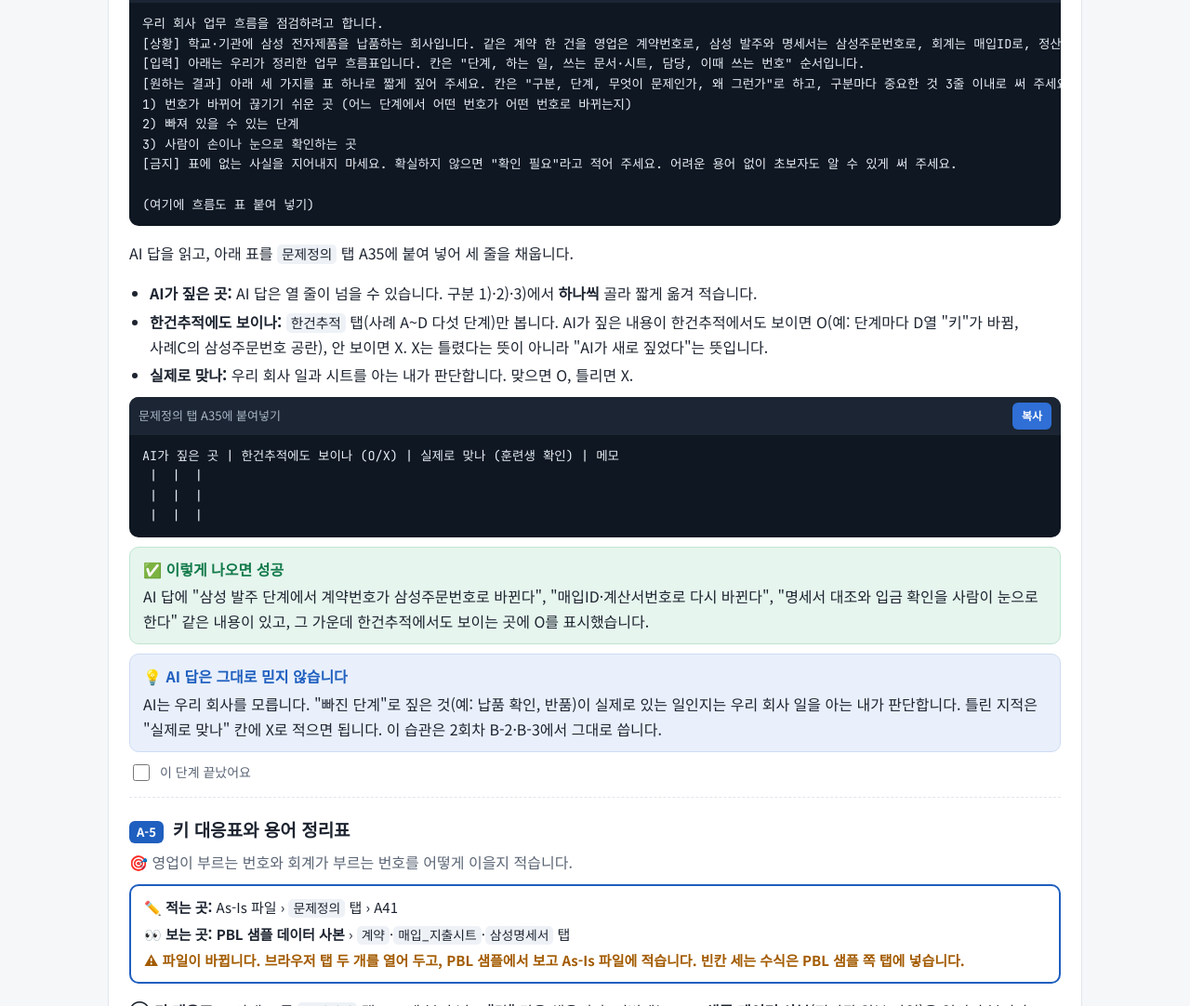
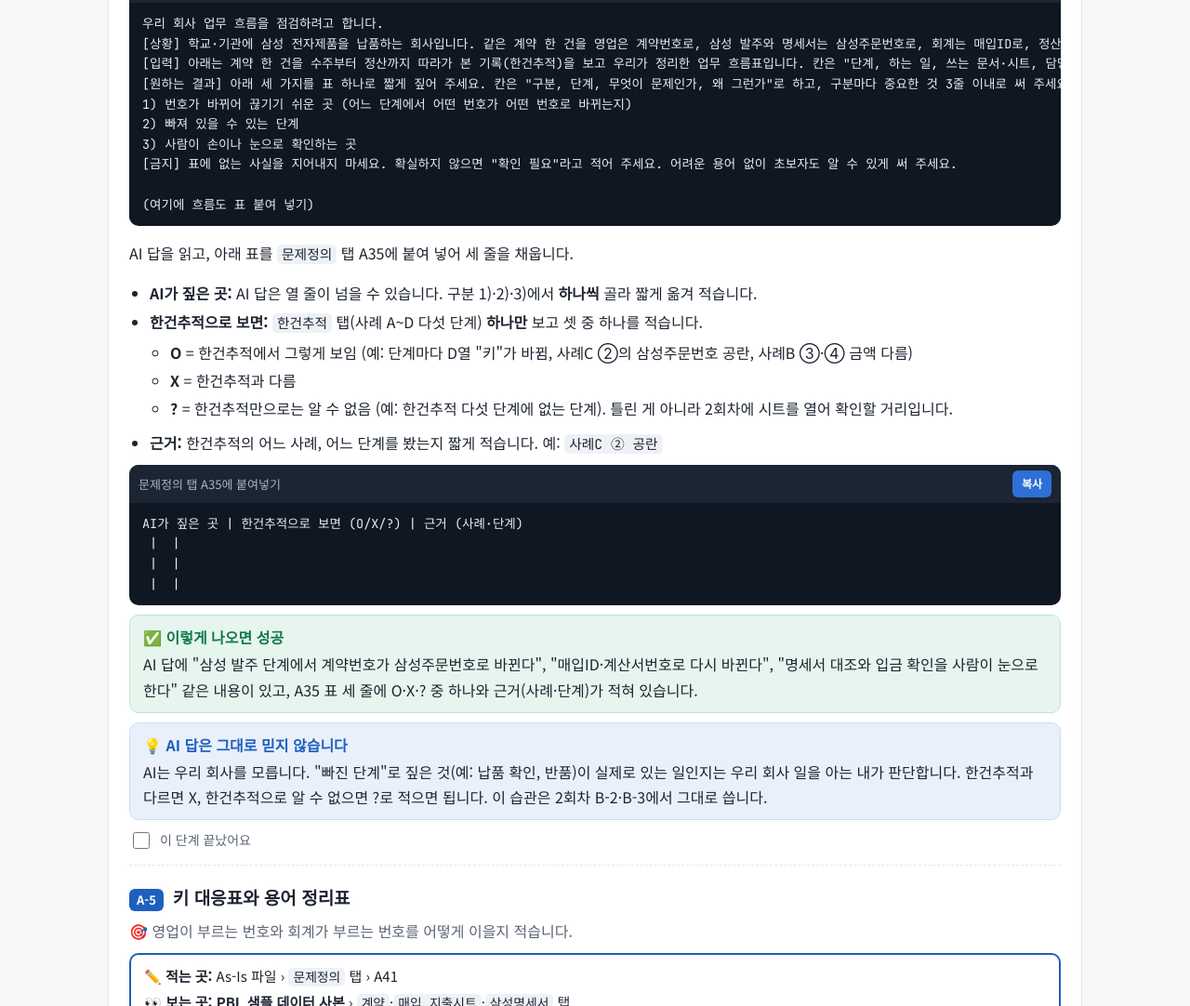
Before and after one commit to aivon-ai/eduaid-db-pbl, a plain HTML site: page index.html in a window 1280 px wide. Shown: the part 8656-9738 px from the top of the page at 93% size. Drawn offline with Linux system fonts and the light colour scheme.

Commit message:
A-4+: 한건추적 하나로 O/X/? 판정, A35 표 3칸으로 단순화, 프롬프트에 한건추적 기반 명시
Co-Authored-By: Claude Opus 5.5 <noreply@anthropic.com>

```diff
--- a/index.html
+++ b/index.html
@@ -255,7 +255,7 @@
     <div class="box warn"><b>⚠️ 보내기 전 확인</b>표에 고객명·기관명·금액·계좌를 적어 넣었다면 지우고 보냅니다. 단계 이름, 하는 일, 시트 이름, 번호 종류만 있으면 됩니다.</div>
     <div class="code"><div class="cap"><span>Claude 프롬프트</span><button class="copy">복사</button></div><pre>우리 회사 업무 흐름을 점검하려고 합니다.
 [상황] 학교·기관에 삼성 전자제품을 납품하는 회사입니다. 같은 계약 한 건을 영업은 계약번호로, 삼성 발주와 명세서는 삼성주문번호로, 회계는 매입ID로, 정산은 계산서번호로 부릅니다.
-[입력] 아래는 우리가 정리한 업무 흐름표입니다. 칸은 "단계, 하는 일, 쓰는 문서·시트, 담당, 이때 쓰는 번호" 순서입니다.
+[입력] 아래는 계약 한 건을 수주부터 정산까지 따라가 본 기록(한건추적)을 보고 우리가 정리한 업무 흐름표입니다. 칸은 "단계, 하는 일, 쓰는 문서·시트, 담당, 이때 쓰는 번호" 순서입니다.
 [원하는 결과] 아래 세 가지를 표 하나로 짧게 짚어 주세요. 칸은 "구분, 단계, 무엇이 문제인가, 왜 그런가"로 하고, 구분마다 중요한 것 3줄 이내로 써 주세요.
 1) 번호가 바뀌어 끊기기 쉬운 곳 (어느 단계에서 어떤 번호가 어떤 번호로 바뀌는지)
 2) 빠져 있을 수 있는 단계
@@ -266,15 +266,21 @@
     <p>AI 답을 읽고, 아래 표를 <code class="i">문제정의</code> 탭 A35에 붙여 넣어 세 줄을 채웁니다.</p>
     <ul>
       <li><b>AI가 짚은 곳:</b> AI 답은 열 줄이 넘을 수 있습니다. 구분 1)·2)·3)에서 <b>하나씩</b> 골라 짧게 옮겨 적습니다.</li>
-      <li><b>한건추적에도 보이나:</b> <code class="i">한건추적</code> 탭(사례 A~D 다섯 단계)만 봅니다. AI가 짚은 내용이 한건추적에서도 보이면 O(예: 단계마다 D열 "키"가 바뀜, 사례C의 삼성주문번호 공란), 안 보이면 X. X는 틀렸다는 뜻이 아니라 "AI가 새로 짚었다"는 뜻입니다.</li>
-      <li><b>실제로 맞나:</b> 우리 회사 일과 시트를 아는 내가 판단합니다. 맞으면 O, 틀리면 X.</li>
+      <li><b>한건추적으로 보면:</b> <code class="i">한건추적</code> 탭(사례 A~D 다섯 단계) <b>하나만</b> 보고 셋 중 하나를 적습니다.
+        <ul>
+          <li><b>O</b> = 한건추적에서 그렇게 보임 (예: 단계마다 D열 "키"가 바뀜, 사례C ②의 삼성주문번호 공란, 사례B ③·④ 금액 다름)</li>
+          <li><b>X</b> = 한건추적과 다름</li>
+          <li><b>?</b> = 한건추적만으로는 알 수 없음 (예: 한건추적 다섯 단계에 없는 단계). 틀린 게 아니라 2회차에 시트를 열어 확인할 거리입니다.</li>
+        </ul>
+      </li>
+      <li><b>근거:</b> 한건추적의 어느 사례, 어느 단계를 봤는지 짧게 적습니다. 예: <code class="i">사례C ② 공란</code></li>
     </ul>
-    <div class="code" data-tsv><div class="cap"><span>문제정의 탭 A35에 붙여넣기</span><button class="copy">복사</button></div><pre>AI가 짚은 곳 | 한건추적에도 보이나 (O/X) | 실제로 맞나 (훈련생 확인) | 메모
- |  |  |
- |  |  |
- |  |  | </pre></div>
-    <div class="box ok"><b>✅ 이렇게 나오면 성공</b>AI 답에 "삼성 발주 단계에서 계약번호가 삼성주문번호로 바뀐다", "매입ID·계산서번호로 다시 바뀐다", "명세서 대조와 입금 확인을 사람이 눈으로 한다" 같은 내용이 있고, 그 가운데 한건추적에서도 보이는 곳에 O를 표시했습니다.</div>
-    <div class="box note"><b>💡 AI 답은 그대로 믿지 않습니다</b>AI는 우리 회사를 모릅니다. "빠진 단계"로 짚은 것(예: 납품 확인, 반품)이 실제로 있는 일인지는 우리 회사 일을 아는 내가 판단합니다. 틀린 지적은 "실제로 맞나" 칸에 X로 적으면 됩니다. 이 습관은 2회차 B-2·B-3에서 그대로 씁니다.</div>
+    <div class="code" data-tsv><div class="cap"><span>문제정의 탭 A35에 붙여넣기</span><button class="copy">복사</button></div><pre>AI가 짚은 곳 | 한건추적으로 보면 (O/X/?) | 근거 (사례·단계)
+ |  |
+ |  |
+ |  | </pre></div>
+    <div class="box ok"><b>✅ 이렇게 나오면 성공</b>AI 답에 "삼성 발주 단계에서 계약번호가 삼성주문번호로 바뀐다", "매입ID·계산서번호로 다시 바뀐다", "명세서 대조와 입금 확인을 사람이 눈으로 한다" 같은 내용이 있고, A35 표 세 줄에 O·X·? 중 하나와 근거(사례·단계)가 적혀 있습니다.</div>
+    <div class="box note"><b>💡 AI 답은 그대로 믿지 않습니다</b>AI는 우리 회사를 모릅니다. "빠진 단계"로 짚은 것(예: 납품 확인, 반품)이 실제로 있는 일인지는 우리 회사 일을 아는 내가 판단합니다. 한건추적과 다르면 X, 한건추적으로 알 수 없으면 ?로 적으면 됩니다. 이 습관은 2회차 B-2·B-3에서 그대로 씁니다.</div>
   </div>
 
   <div class="step" data-id="a5">
```
